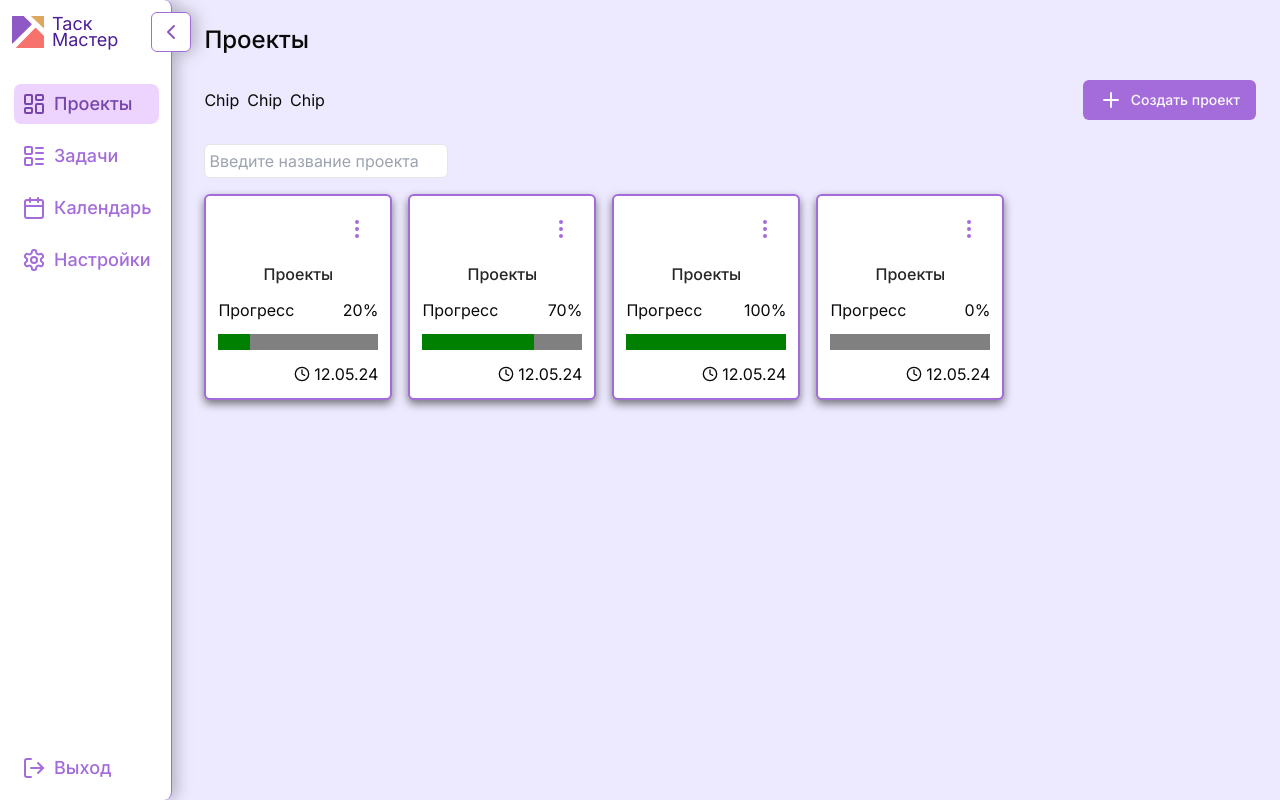
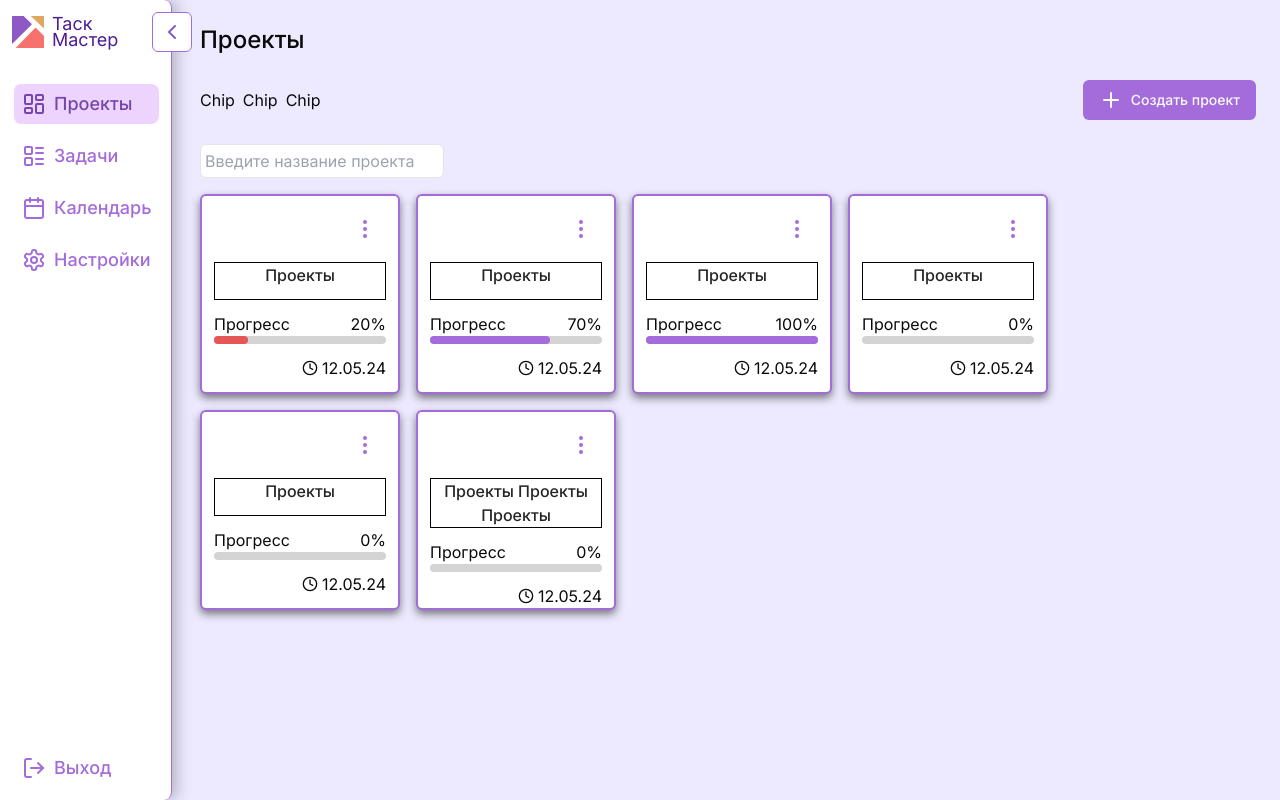
Before and after one commit to alenanish/frontend, a Next.js app: page /dashboard in a window 1280 px wide. Built offline with nearby package versions, Linux system fonts and the light colour scheme.

Commit message:
progress bar added + adaptive size with expanded sidebar

```diff
--- a/app/(platform)/(pages)/_components/sidebar.tsx
+++ b/app/(platform)/(pages)/_components/sidebar.tsx
@@ -11,11 +11,11 @@ import { useRouter, usePathname } from "next/navigation";
 
 
 
-export const Sidebar = ( ) => {
+export const Sidebar = ( {expanded} : {expanded: boolean} ) => {
     const router = useRouter();
     const pathname = usePathname();
 
-    const [expanded, setExpanded] = useState(true);
+
     const Buttons = [
         {title: "Проекты", src: <LayoutDashboard />, path: "/dashboard"},
         {title: "Задачи", src: <LayoutList />, path: "/tasks"},
@@ -29,19 +29,9 @@ export const Sidebar = ( ) => {
 
     return (
         <aside className="flex">
-            <div className={` ${expanded ? "w-72" : "w-20"}
+            <div className={` ${expanded ? "w-10 " : "w-10"}
             flex flex-col transition-all duration-300 items-start bg-white w-fit h-screen m-0 p-3 gap-9 relative
              border-r border-primary rounded-r-lg drop-shadow-[4px_0px_8px_rgba(0,0,0,0.25)]`}>
-                <Button className="transition-all absolute -right-5 top-3 " variant="outline" size="icon" type="button" onClick={() => setExpanded(!expanded)}>
-                    {
-                        expanded ? (
-                            <ChevronLeft className="transition-all group-hover:stroke-accent stroke-[#8E59C4] m-0 p-0"/>
-
-                        ) : (
-                            <ChevronRight className="group-hover:stroke-accent transition-all stroke-[#8E59C4] m-0 p-0"/>
-                        )
-                    }
-                </Button>
                 <div className=" pt-1">
                     { expanded ? (<Logo />) : (<PureLogo />) }
                 </div>
@@ -52,6 +42,7 @@ export const Sidebar = ( ) => {
                             <Button variant={pathname === button.path ? "active" : "ghost" } asChild key={index} onClick={() => router.push(button.path)}
                             className={` border-l-2 border-white w-full flex flex-row justify-start m-0 py-4 px-2 gap-2 rounded-lg
                             last:absolute last:bottom-0`}>
+                                {/*TO DO: изменить цвет границы у активной кнопки */}
                                 <Link href={ button.path }>
                                     { button.src  }
                                     <span className={`${!expanded && "hidden"} origin-left text-lg`}>
--- a/app/(platform)/(pages)/_components/card.tsx
+++ b/app/(platform)/(pages)/dashboard/_components/card.tsx
@@ -22,11 +22,11 @@ const Card = ({ id, title, progress, deadline } : {id: number; title: string; pr
   };
 
   return (
-    <article className="bg-white  border-2 border-primary flex flex-col items-start p-3 gap-3
-                         shadow-[0px_4px_8px_rgba(0,0,0,0.5)] rounded-md">
+    <article className="bg-white  border-2 border-primary flex flex-col items-stretch p-3 gap-3
+                         shadow-[0px_4px_8px_rgba(0,0,0,0.5)] rounded-md w-[200px] h-[200px]">
 
 
-        <div className={` ${isOpen? " border-primary " : " border-white"} border self-end flex flex-row-reverse gap-1 bg-white rounded-lg m-0 p-0`} >
+        <div className={`border border-black ${isOpen? " border-primary " : " border-white"} border self-end flex flex-row-reverse gap-1 bg-white rounded-lg m-0 p-0`} >
 
             <Button size="icon" type="button" variant={isOpen? "outline" : "ghost"}  onClick={handleOpenDropdown}>
                 {
@@ -48,14 +48,25 @@ const Card = ({ id, title, progress, deadline } : {id: number; title: string; pr
             )}
 
         </div>
-        <h2 className=" self-center text-neutral-800 text-md font-medium "> {title} </h2>
-        <div className="flex justify-between w-full">
-            <div className=" ">
-                Прогресс
+        <h2 className="w-full h-full border border-black text-center self-center text-neutral-800 text-md  text-clip font-medium text-wrap">
+            {title}
+        </h2>
+        <div className="w-full ">
+            <div className="flex justify-between w-full">
+                <div className="w-full  ">
+                    Прогресс
+                </div>
+                <div className="  "> { progress }% </div>
             </div>
-            <div className="  "> { progress }% </div>
+            <div className='h-2 w-full bg-neutral-300 rounded-md'>
+                <div
+                    style={{ width: `${progress}%`}}
+                    className={`rounded-md h-full ${
+                        progress < 70 ? 'bg-accent' : 'bg-primary'}`}>
+                </div>
+            </div>
         </div>
-        <progress value={progress} max={100} className="rounded-md" />
+
         <div className="flex flex-row items-center gap-1 justify-end w-full rounded-md">
             <Clock size={ 16 } />
             { deadline }
--- /dev/null
+++ b/app/(platform)/(pages)/dashboard/_components/project_modal.tsx
@@ -0,0 +1 @@
+{/*  Создать форму для добавления новых проектов и изменения существующих*/}
--- a/app/(platform)/(pages)/dashboard/page.tsx
+++ b/app/(platform)/(pages)/dashboard/page.tsx
@@ -6,7 +6,7 @@ import { useState } from "react";
 
 import React from 'react';
 import axios from 'axios';
-import Card from "../_components/card";
+import Card  from './_components/card'
 
 
 const DashboardPage = () => {
@@ -19,6 +19,8 @@ const DashboardPage = () => {
         {id: 2, title: "Проекты", progress: 70, deadline: "12.05.24"},
         {id: 3, title: "Проекты", progress: 100, deadline: "12.05.24"},
         {id: 4, title: "Проекты", progress: 0, deadline: "12.05.24"},
+        {id: 5, title: "Проекты", progress: 0, deadline: "12.05.24"},
+        {id: 6, title: "Проекты Проекты Проекты", progress: 0, deadline: "12.05.24"},
 
     ]
 
@@ -30,6 +32,7 @@ const DashboardPage = () => {
 
             <div className="flex w-full flex-row items-center py-2 gap-4 h-max ">
                 <div className="flex flex-row gap-2 w-full">
+                    {/* Добавить компонент Чип  */}
                     <div>Chip</div>
                     <div>Chip</div>
                     <div>Chip</div>
--- a/app/(platform)/(pages)/layout.tsx
+++ b/app/(platform)/(pages)/layout.tsx
@@ -1,22 +1,43 @@
+"use client";
 import { Sidebar } from "./_components/sidebar"
+import { useState } from "react";
+import { ChevronLeft, ChevronRight } from 'lucide-react';
+import { Button } from "@/components/ui/button";
+
 
 const DashboardLayout = ({
     children
 }: {
     children: React.ReactNode;
 })  => {
+    const [expanded, setExpanded] = useState(true);
+
     return (
-        <div className="h-full flex flex-row bg-violet-100 gap-2">
 
-            <div className="">
-                <Sidebar />
+        <div className="w-full h-full transition-all flex flex-row bg-violet-100 gap-2 relative">
+
+            <div className="fixed">
+                <Sidebar expanded={expanded} />
+                <Button className="transition-all absolute -right-5 top-3 " variant="outline" size="icon" type="button" onClick={() => setExpanded(!expanded)}>
+                    {
+                        expanded ? (
+                            <ChevronLeft className="transition-all group-hover:stroke-accent stroke-[#8E59C4] m-0 p-0"/>
+
+                        ) : (
+                            <ChevronRight className="group-hover:stroke-accent transition-all stroke-[#8E59C4] m-0 p-0"/>
+                        )
+                    }
+                </Button>
+
             </div>
+            <div className="flex flex-col w-full h-full">
 
-            <div className="w-full h-full block  ">
-                <main>
-                    {children}
-                </main>
+                <div className={`${expanded? "ml-44" :"ml-20" }`}>
+                    <main>
+                        {children}
+                    </main>
 
+                </div>
             </div>
 
         </div>
```
Also changed, not shown: app/(platform)/(pages)/_components/project_modal.tsx (deleted).
